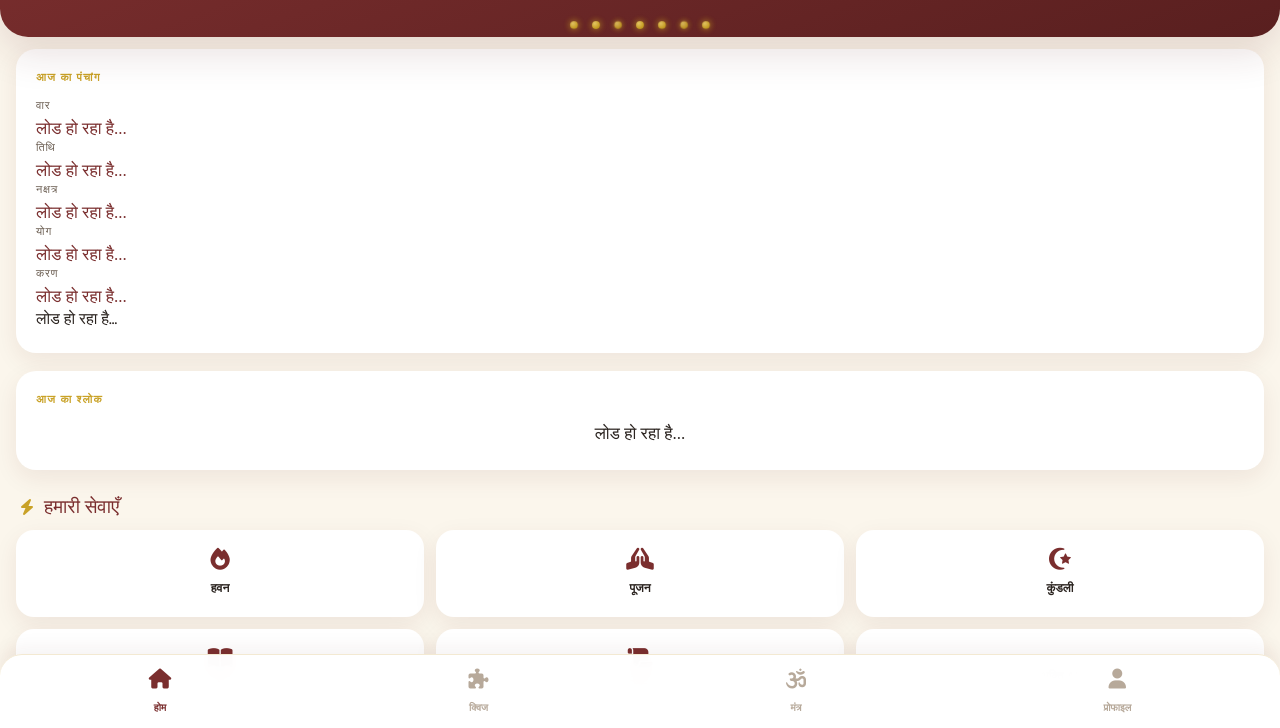
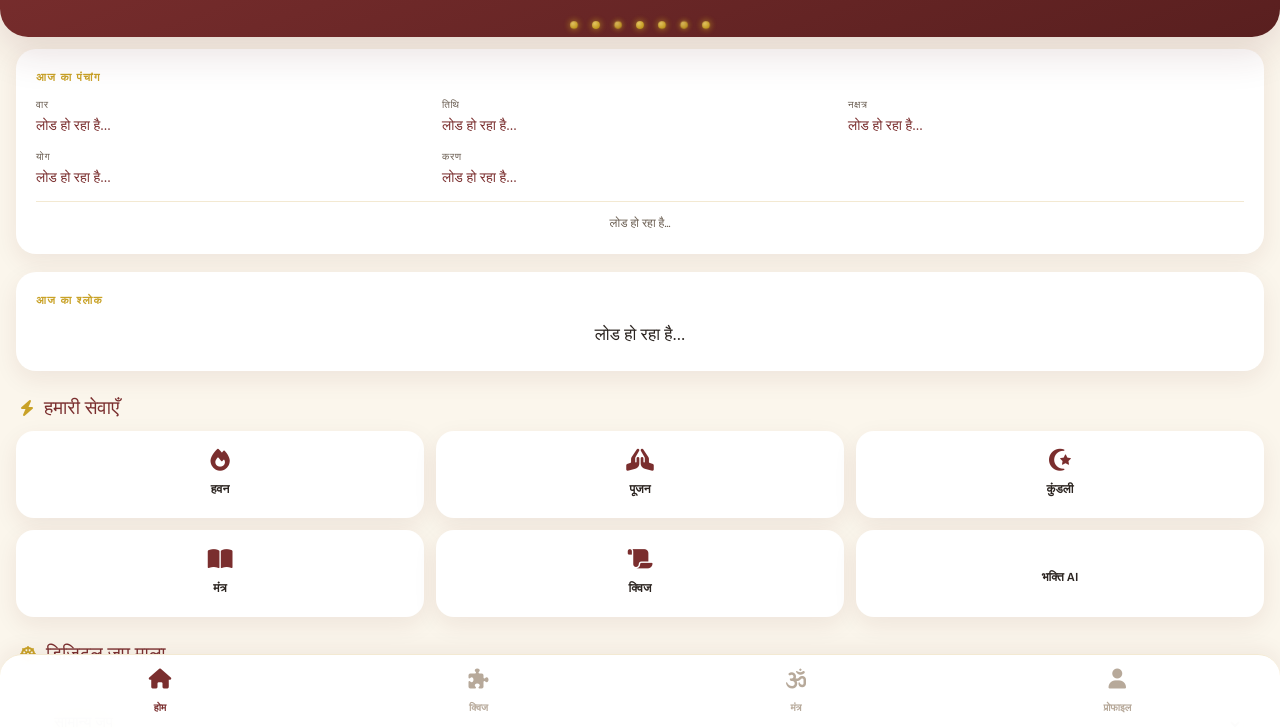
Before and after one commit to raviaanjana84-afk/Hospital-assistant-exam-preparation-, a plain HTML site: page index.html in a window 1280 px wide. Shown: the part 72-800 px from the top of the page. Drawn offline with Linux system fonts and the light colour scheme; no server answers; some icons are missing; a web font is replaced by a local one.

Commit message:
Refactor Panchang styles to use grid layout

```diff
--- a/style.css
+++ b/style.css
@@ -128,10 +128,17 @@ main{ padding:20px 16px 0; }
 .section-title i{ color:var(--gold); font-size:16px; }
 
 /* Panchang */
-.panchang-row{ display:flex; align-items:center; }
-.panchang-label{ margin:0 0 4px; font-size:11px; color:var(--ink-soft); text-transform:uppercase; letter-spacing:0.08em; }
-.panchang-value{ margin:0; font-family:var(--font-display); font-size:17px; color:var(--maroon); }
-.panchang-divider{ width:1px; height:38px; background:var(--cream-warm); margin:0 20px; }
+.panchang-grid{
+  display:grid; grid-template-columns:repeat(3,1fr); gap:14px 10px;
+  margin-bottom:14px;
+}
+.panchang-item:nth-child(4), .panchang-item:nth-child(5){ grid-column:span 1; }
+.panchang-label{ margin:0 0 4px; font-size:10px; color:var(--ink-soft); text-transform:uppercase; letter-spacing:0.06em; }
+.panchang-value{ margin:0; font-family:var(--font-display); font-size:14px; color:var(--maroon); line-height:1.3; }
+.panchang-suryatime{
+  text-align:center; font-size:12px; color:var(--ink-soft);
+  padding-top:12px; border-top:1px solid var(--cream-warm);
+}
 
 /* Video */
 .video-wrap{ position:relative; width:100%; padding-top:56.25%; border-radius:14px; overflow:hidden; background:#000; }
```
